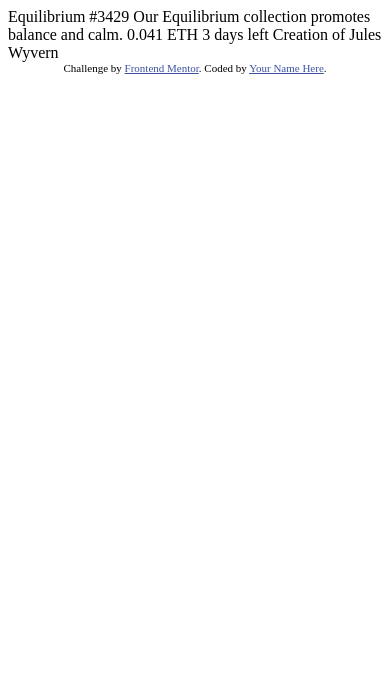
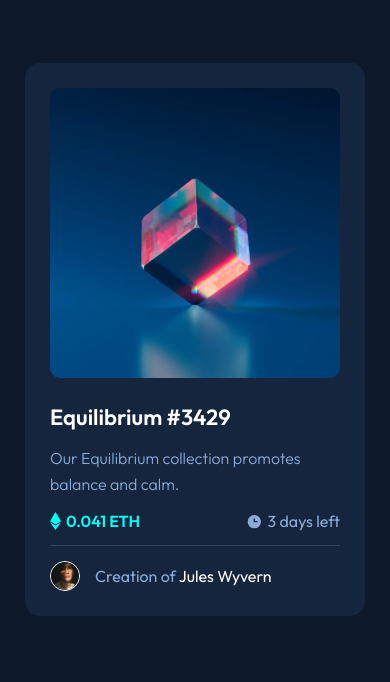
Before and after one commit to vircoding/nft-preview-card-component-frontend-mentor, a plain HTML site: page index.html in a window 390 px wide. Drawn offline with Linux system fonts and the light colour scheme.

Commit message:
mobile design

```diff
--- /dev/null
+++ b/css/styles.css
@@ -0,0 +1,104 @@
+@import url('https://fonts.googleapis.com/css2?family=Outfit:wght@300;400;600&display=swap');
+
+:root {
+    --outfit: 'Outfit', sans-serif;
+    --soft-blue: hsl(215, 51%, 70%);
+    --cyan: hsl(178, 100%, 50%);
+    --very-dark-blue-main: hsl(217, 54%, 11%);
+    --very-dark-blue-card: hsl(216, 50%, 16%);
+    --very-dark-blue-line: hsl(215, 32%, 27%);
+    --white: hsl(0, 0%, 100%);
+}
+
+/* Reset Styles */
+* {
+    box-sizing: border-box;
+    margin: 0;
+    padding: 0;
+}
+
+/* Standard Styles */
+body {
+    font-family: var(--outfit);
+    font-size: 18px;
+    color: var(--soft-blue);
+    background-color: var(--very-dark-blue-main);
+}
+
+/* Main */
+.main {
+    padding: 63px 25px;
+}
+
+.main-card {
+    padding: 25px;
+    border-radius: 15px;
+    background-color: var(--very-dark-blue-card);
+}
+
+.card-img {
+    width: 100%;
+    border-radius: 10px;
+}
+
+.info-title {
+    font-size: 22px;
+    font-weight: 600;
+    color: var(--white);
+    margin: 20px 0;
+}
+
+.info-paragraph {
+    margin-top: -5px;
+    font-size: 16px;
+    font-weight: 300;
+    line-height: 1.6;
+}
+
+.info-numbers {
+    display: flex;
+    justify-content: space-between;
+    margin: 15px 0 15px;
+}
+
+.numbers-container {
+    font-size: 16px;
+    line-height: 1;
+    display: flex;
+    align-items: center;
+    gap: 5px;
+}
+
+.ethereum-text {
+    font-size: 16px;
+    font-weight: 600;
+    color: var(--cyan);
+}
+
+.clock-text {
+    font-size: 16px;
+    font-weight: 400;
+}
+
+.main-creation {
+    padding-top: 15px;
+    border-top: 1px solid var(--very-dark-blue-line);
+    display: flex;
+    align-items: center;
+    gap: 15px;
+}
+
+.creation-avatar {
+    width: 30px;
+    border: 1px solid var(--white);
+    border-radius: 50%;
+}
+
+.creation-text {
+    font-size: 16px;
+}
+
+.creation-name {
+    font-size: 16px;
+    color: var(--white);
+}
--- a/index.html
+++ b/index.html
@@ -1,33 +1,49 @@
 <!DOCTYPE html>
 <html lang="en">
     <head>
-  <meta charset="UTF-8">
-  <meta name="viewport" content="width=device-width, initial-scale=1.0"> <!-- displays site properly based on user's device -->
-
-  <link rel="icon" type="image/png" sizes="32x32" href="./images/favicon-32x32.png">
-
-  <title>Frontend Mentor | NFT preview card component</title>
-
-  <!-- Feel free to remove these styles or customise in your own stylesheet 👍 -->
-  <style>
-    .attribution { font-size: 11px; text-align: center; }
-    .attribution a { color: hsl(228, 45%, 44%); }
-  </style>
+        <meta charset="UTF-8" />
+        <meta http-equiv="X-UA-Compatible" content="IE=edge" />
+        <meta name="viewport" content="width=device-width, initial-scale=1.0" />
+        <title>NFT preview card component</title>
+        <link rel="icon" type="image/png" sizes="32x32" href="./images/favicon-32x32.png" />
+        <link rel="stylesheet" href="css/styles.css" />
     </head>
     <body>
-
-  Equilibrium #3429
-
+        <!-- Main -->
+        <main class="main">
+            <div class="main-card">
+                <img src="images/image-equilibrium.jpg" alt="Equilibrium" class="card-img" />
+                <div class="card-info">
+                    <h1 class="info-title">Equilibrium #3429</h1>
+                    <p class="info-paragraph">
                         Our Equilibrium collection promotes balance and calm.
-
-  0.041 ETH
-  3 days left
-
-  Creation of Jules Wyvern
-
-  <div class="attribution">
-    Challenge by <a href="https://www.frontendmentor.io?ref=challenge" target="_blank">Frontend Mentor</a>.
-    Coded by <a href="#">Your Name Here</a>.
+                    </p>
+                    <div class="info-numbers">
+                        <div class="numbers-ethereum numbers-container">
+                            <img
+                                src="images/icon-ethereum.svg"
+                                alt="Ethereum Icon"
+                                class="ethereum-icon numbers-icon"
+                            />
+                            <h2 class="ethereum-text">0.041 ETH</h2>
                         </div>
+                        <div class="numbers-clock numbers-container">
+                            <img
+                                src="images/icon-clock.svg"
+                                alt="Clock Icon"
+                                class="clock-icon numbers-icon"
+                            />
+                            <h2 class="clock-text">3 days left</h2>
+                        </div>
+                    </div>
+                </div>
+                <div class="main-creation">
+                    <img src="images/image-avatar.png" alt="Avatar" class="creation-avatar" />
+                    <p class="creation-text">
+                        Creation of <span class="creation-name">Jules Wyvern</span>
+                    </p>
+                </div>
+            </div>
+        </main>
     </body>
 </html>
```
Also changed, not shown: 1 other file. Lines whose indentation alone changed are shown as unchanged.
